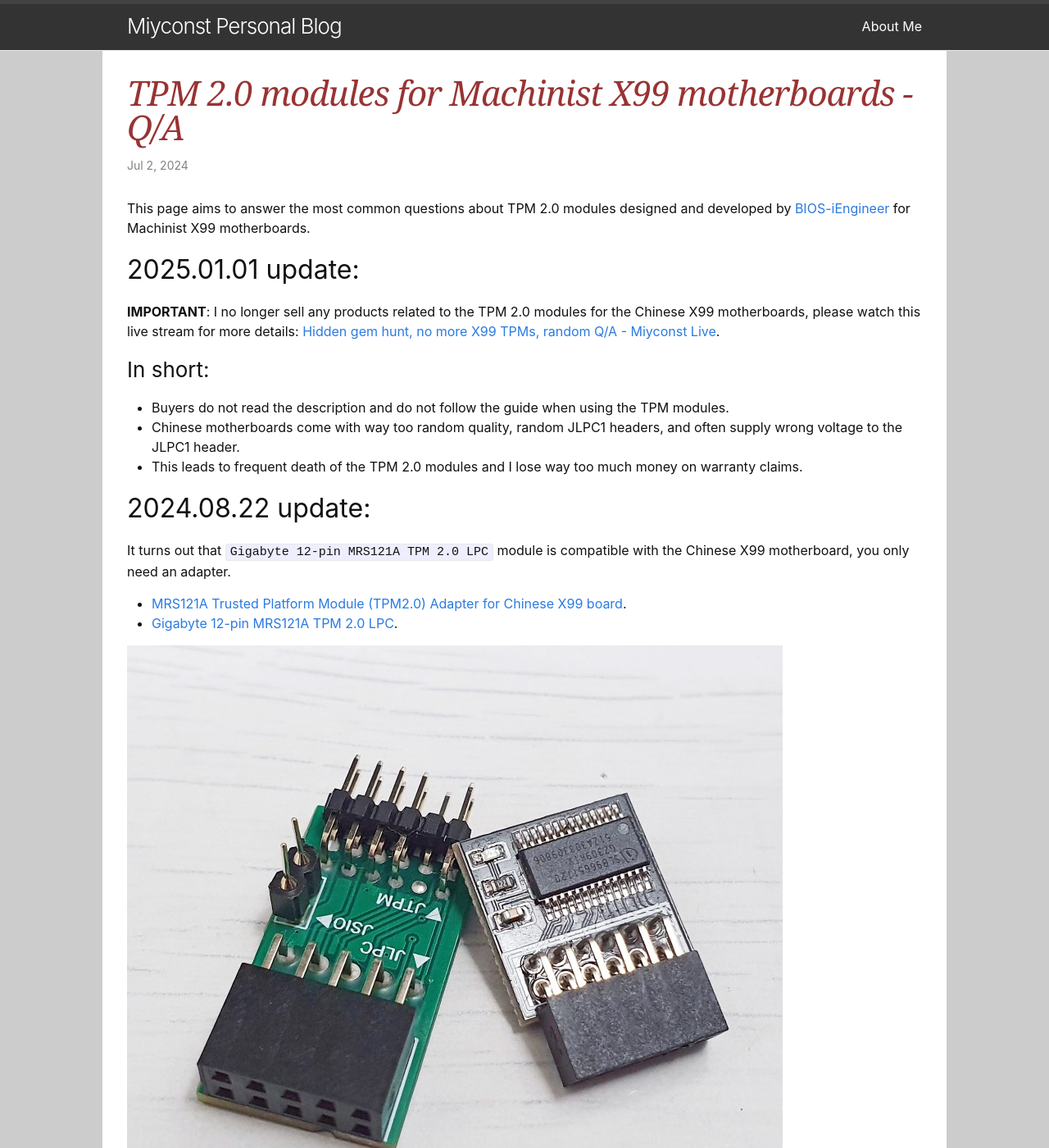
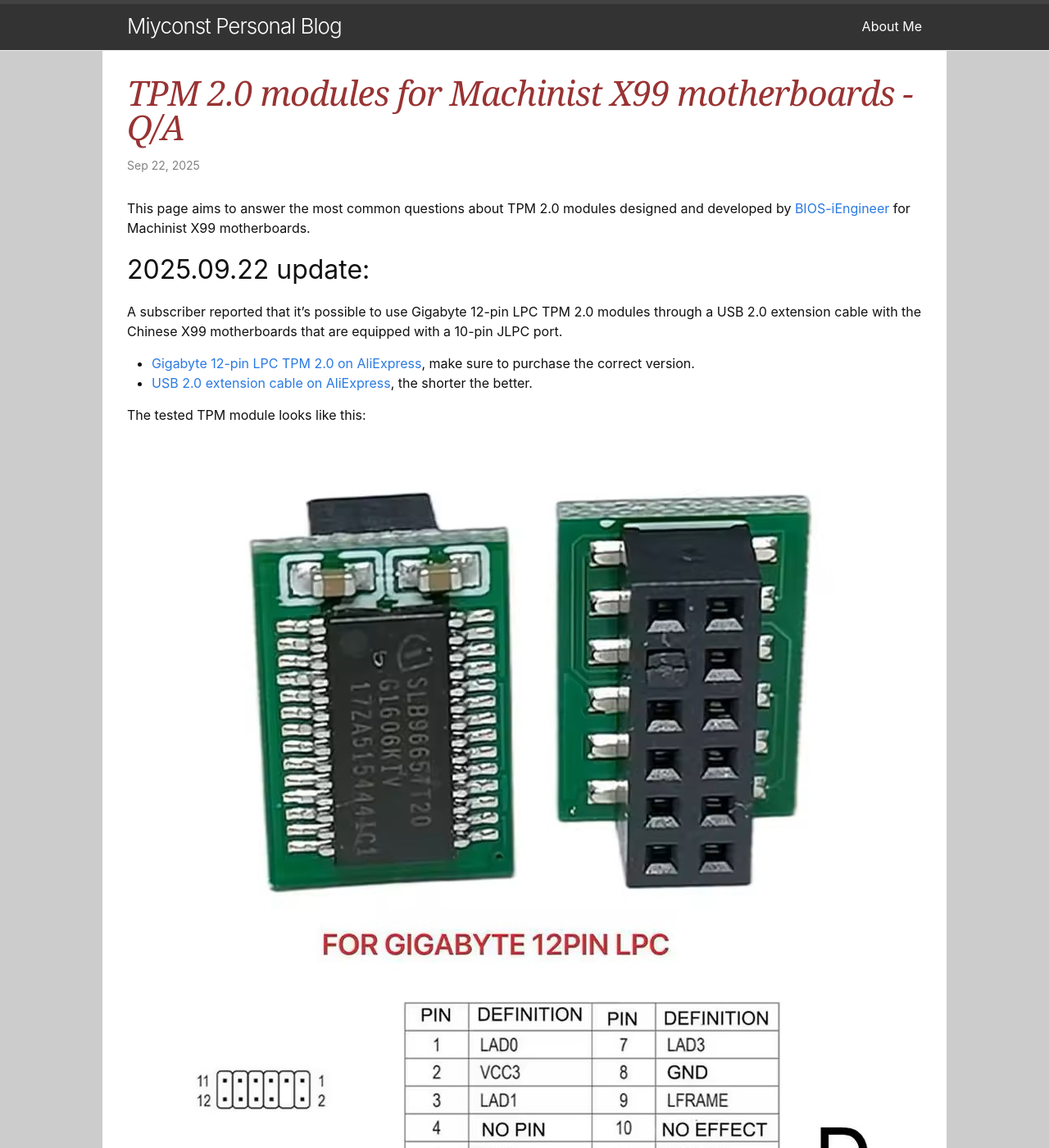
Before and after one commit to miyconst/miyconst.github.io, a Jekyll site: the page built from _posts/2025-09-22-tpm2.0-machinist-x99.markdown, in a window 1280 px wide and 1400 px high. Shown: the whole window at 82% size. Built offline with Jekyll 4.4.1, drawn with Linux system fonts in a browser that asks for light colours; some of the changed text lies outside the part shown.

Commit message:
Add extra X99 JLPC + TPM info

```diff
--- a/_posts/2024-07-02-tpm2.0-machinist-x99.markdown
+++ b/_posts/2025-09-22-tpm2.0-machinist-x99.markdown
@@ -1,7 +1,7 @@
 ---
 layout: post
 title:  "TPM 2.0 modules for Machinist X99 motherboards - Q/A"
-date:   2024-07-02 10:00:00 +0100
+date:   2025-09-22 10:00:00 +0100
 categories: hardware
 tags: tpm x99 lga2011v3 machinist xeon aliexpress
 background: "#003200"
@@ -9,6 +9,25 @@ color: "#f6fff6"
 ---
 
 This page aims to answer the most common questions about TPM 2.0 modules designed and developed by [BIOS-iEngineer](https://www.youtube.com/@BIOS-Engineer) for Machinist X99 motherboards.
+
+## 2025.09.22 update:
+
+A subscriber reported that it's possible to use Gigabyte 12-pin LPC TPM 2.0 modules through a USB 2.0 extension cable with the Chinese X99 motherboards that are equipped with a 10-pin JLPC port.
+
+- [Gigabyte 12-pin LPC TPM 2.0 on AliExpress](https://s.click.aliexpress.com/e/_c35OKTlV), make sure to purchase the correct version.
+- [USB 2.0 extension cable on AliExpress](https://s.click.aliexpress.com/e/_c3dDzviR), the shorter the better.
+
+The tested TPM module looks like this:
+
+![Gigabyte 12-pin LPC TPM 2.0](/assets/2024-07-02-tpm2.0-machinist-x99/gigabyte-tpm20.jpg)
+
+The tested USB 2.0 extension cable looks like this:
+
+![USB 2.0 extension cable](/assets/2024-07-02-tpm2.0-machinist-x99/usb2-cable.jpg)
+
+And here is the schema of how to connect the pins:
+
+![Chinese JLPC header to Gigabyte 12-pin LPC TPM 2.0 schema](/assets/2024-07-02-tpm2.0-machinist-x99/jlpc-schematics.jpg)
 
 ## 2025.01.01 update:
 
```
Also changed, not shown: assets/2024-07-02-tpm2.0-machinist-x99/gigabyte-tpm20.jpg (added), assets/2024-07-02-tpm2.0-machinist-x99/jlpc-schematics.jpg (added), assets/2024-07-02-tpm2.0-machinist-x99/usb2-cable.jpg (added).
